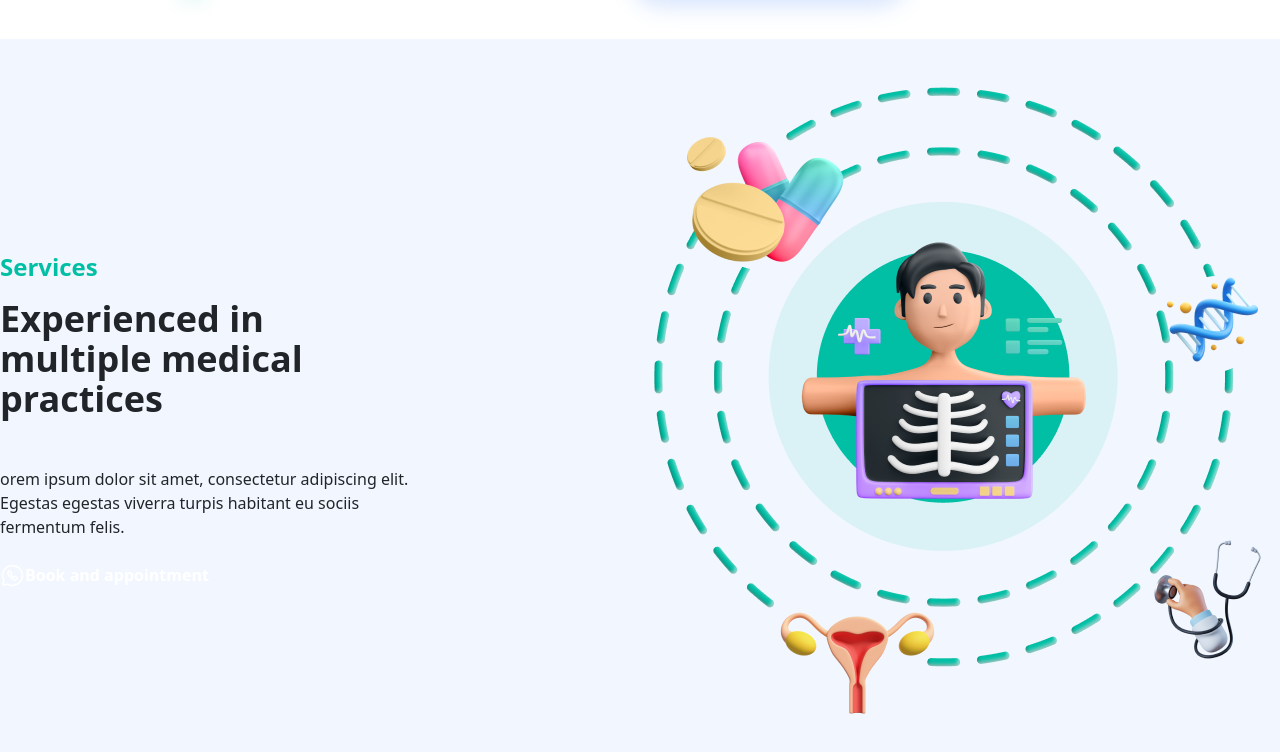
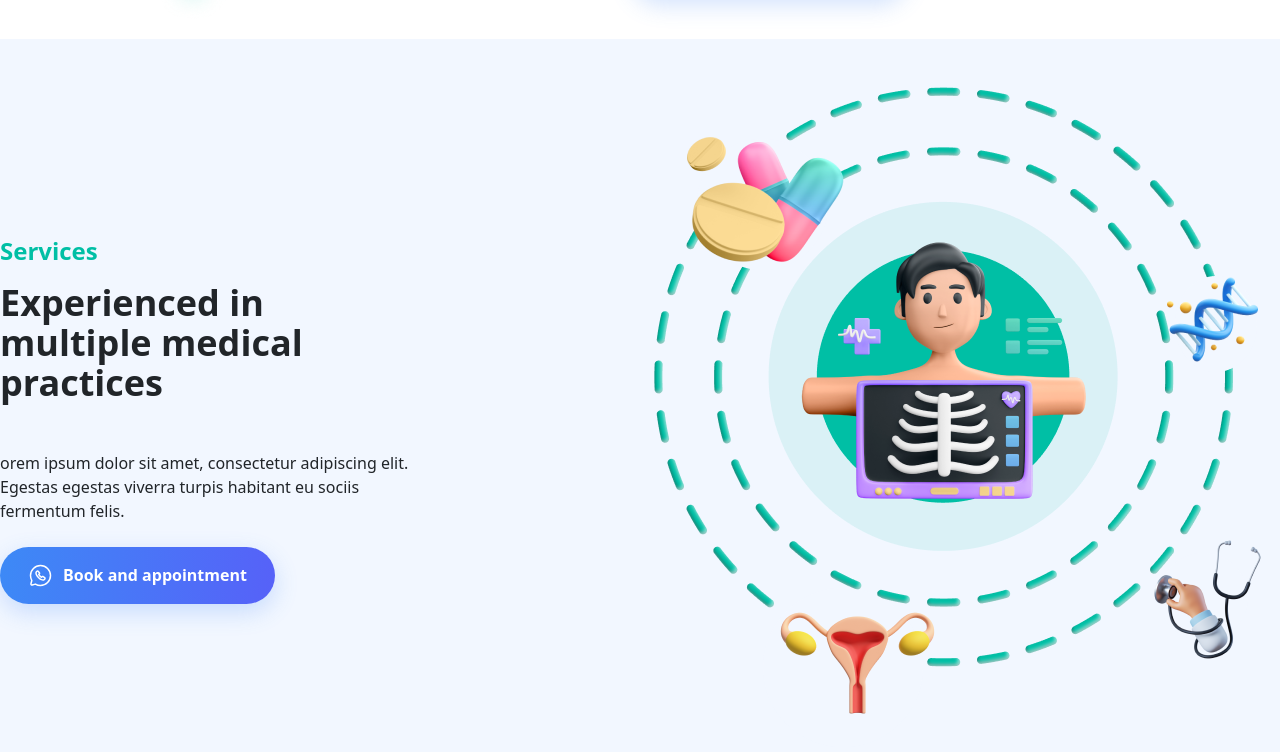
Before and after one commit to JeffrenMokamo/FigmaToCode-Challenge-week1-Jeffren, a plain HTML site: page index.html in a window 1280 px wide. Shown: the part 1169-1921 px from the top of the page. Drawn offline with nearby package versions, Linux system fonts and the light colour scheme.

Commit message:
Fin services

```diff
--- a/index.html
+++ b/index.html
@@ -82,7 +82,7 @@
         </div>
     </div>
 
-    <div class="Services flex items-center mb-5">
+    <div class="services flex items-center mb-5">
 
         <div class="content">
             <h2 style="color: #00BFA5;" class="text-2xl font-semibold mb-3">Services</h2>
--- a/style.css
+++ b/style.css
@@ -66,10 +66,6 @@ body{
 
 /* Listitems */
 
-.listitems{
-    /* margin-top: 1000px; */
-}
-
 .listitems .item{
     display: flex;
     padding: 8px 18px;
@@ -89,3 +85,12 @@ body{
     align-items: flex-start;
     gap: 10px;
 }
+
+.services .content button{
+    border-radius: 100px;
+    background: linear-gradient(96deg, #3A8EF6 -10.84%, #6F3AFA 196.74%);
+    box-shadow: 0px 8px 23px 0px rgba(65, 132, 247, 0.24);
+    padding: 16px 28px;
+    align-items: flex-start;
+    gap: 10px;
+}
```
